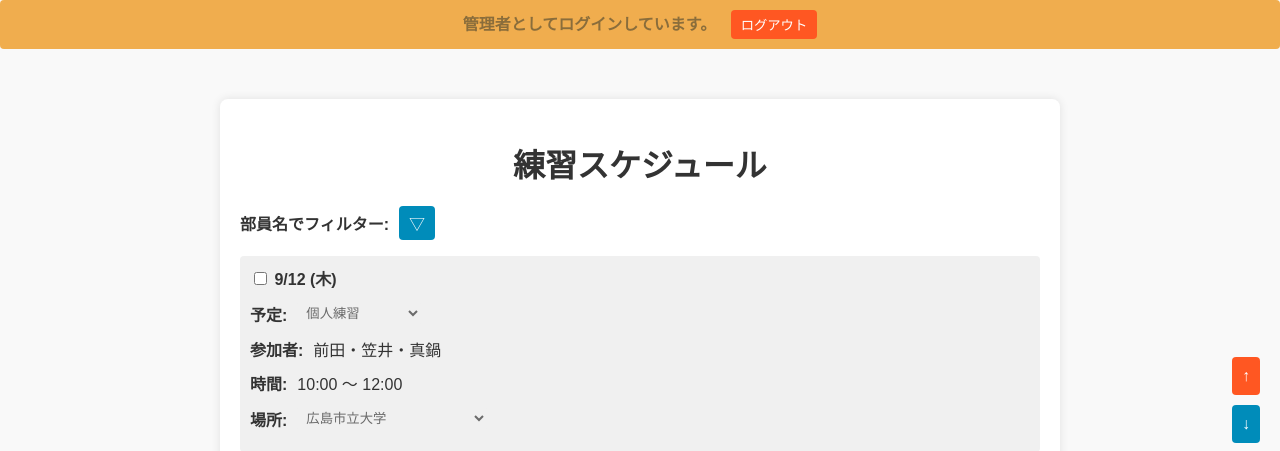
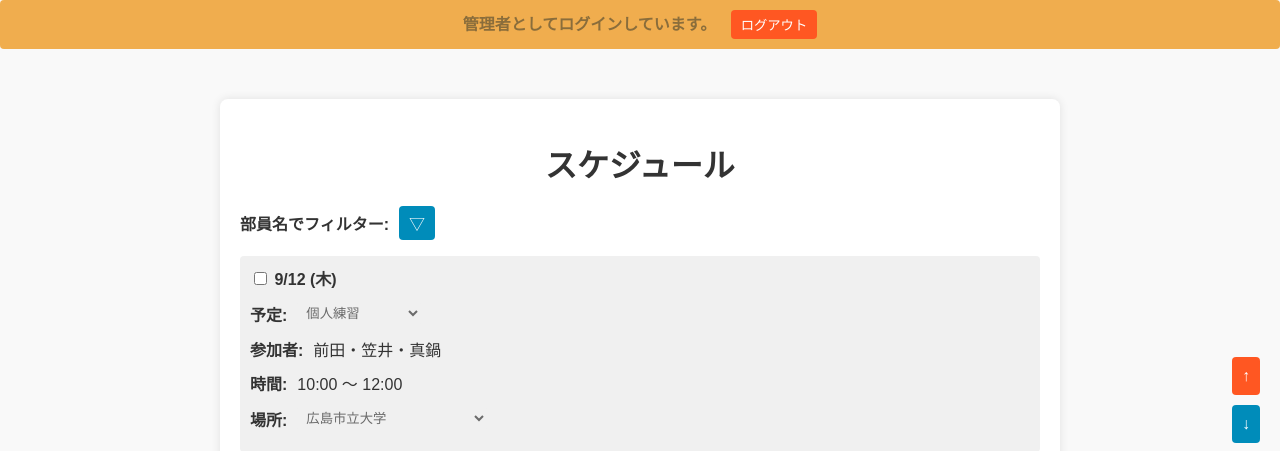
Before and after one commit to Hiro-ch/kyudou-schedule, a Flask app: page / in a window 1280 px wide. Shown: the top 451 px of the page. Run offline with Flask 3, Linux system fonts and the light colour scheme; a user stored in the database is signed in.

Commit message:
タイトルをスケジュールに変更しました。

```diff
--- a/templates/index.html
+++ b/templates/index.html
@@ -170,7 +170,7 @@
             {% endif %}
         {% endwith %}
 
-        <h1>練習スケジュール</h1>
+        <h1>スケジュール</h1>
 
         <!-- フィルタリング機能のラベルとボタン -->
         <div class="filter-header">
```
